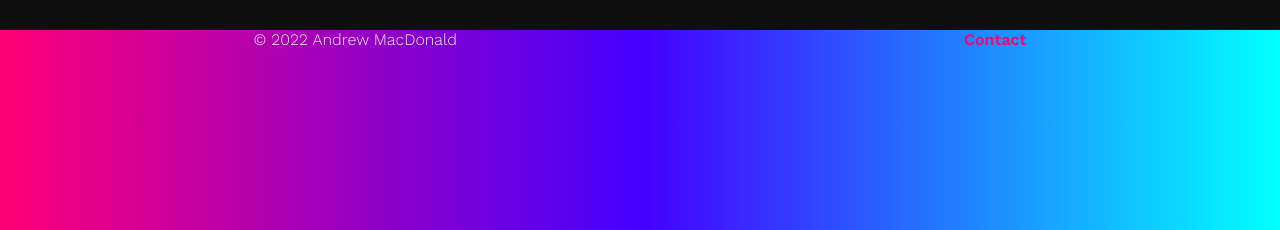
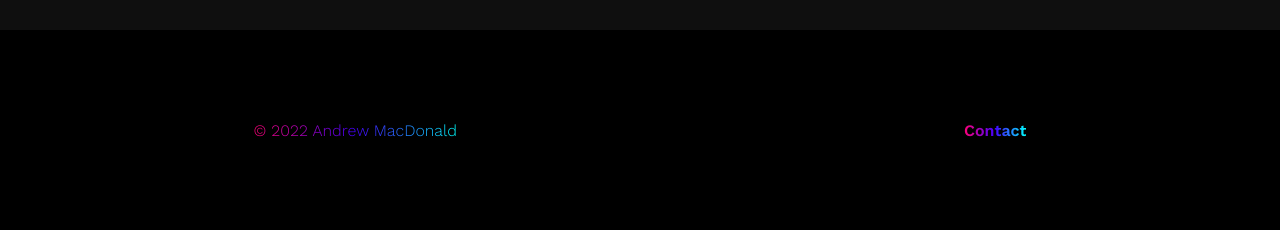
Before and after one commit to moon-lab-studio/drewmacstudio, a plain HTML site: page index.html in a window 1280 px wide. Shown: the part 2418-2648 px from the top of the page. Drawn offline with nearby package versions, Linux system fonts and the light colour scheme.

Commit message:
footer edits

```diff
--- a/css/globalStyles.css
+++ b/css/globalStyles.css
@@ -102,11 +102,18 @@ header {
 }
 /* *** Footer *** */
 footer {
-    background: linear-gradient(var(--gradient));
+    background: var(--dark);
     display: flex;
     justify-content: space-around;
     min-height: 25vh;
     margin-block:2rem 0;
+    align-items: center;
+}
+footer > * {
+    background: linear-gradient(var(--gradient));
+    background-clip: text;
+    -webkit-background-clip: text;
+    color:rgba(255,0,0,0);
 }
 /*** Image Grid ***/
 .projectGrid {
```
